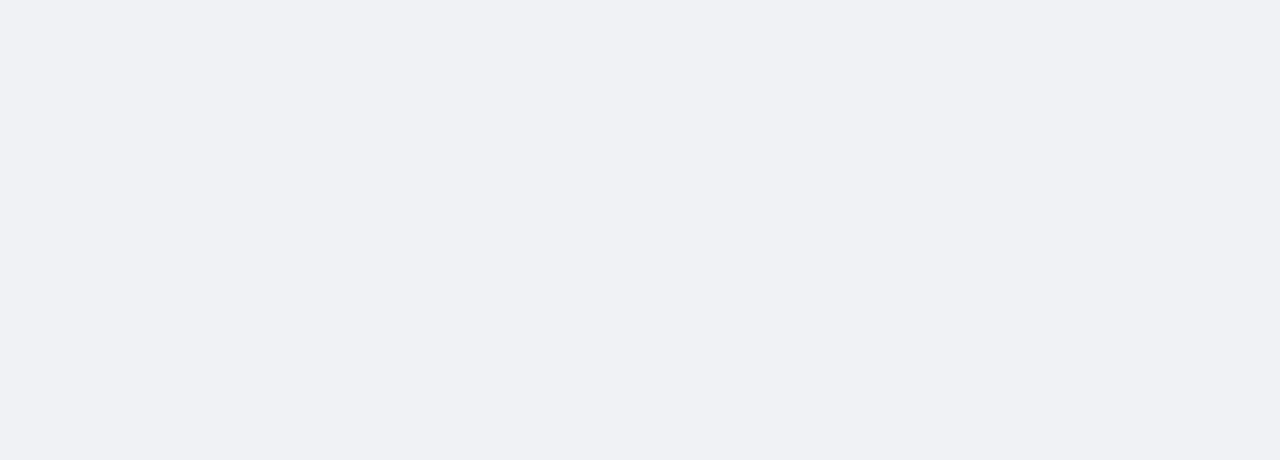
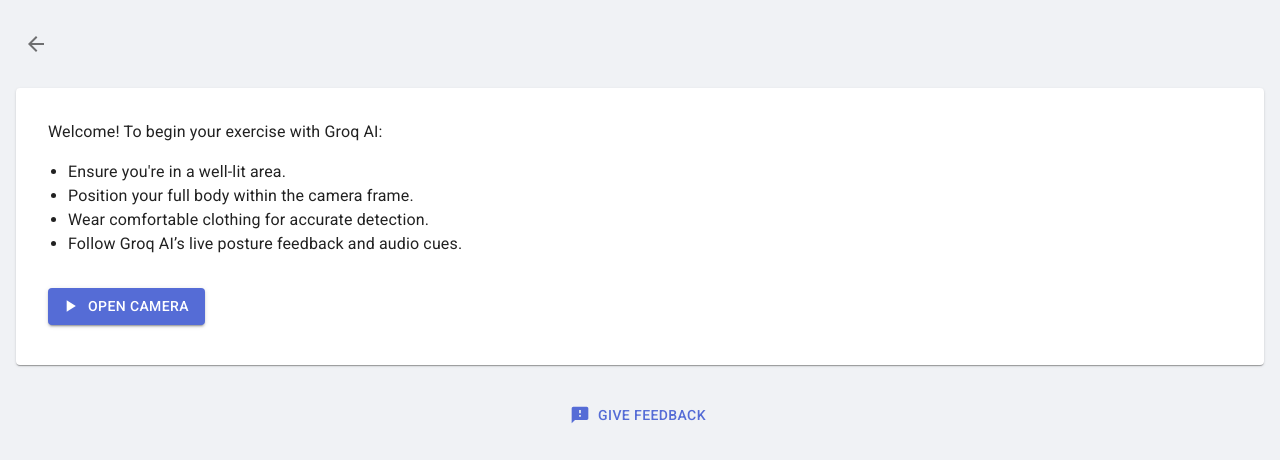
Before and after one commit to dhananjay2403/physioflow-ai, a React (Create React App) app in the folder Frontend/: page /implementation in a window 1280 px wide. Before the commit this address had no page. Shown: the top 460 px of the page. Built offline with nearby package versions, Linux system fonts and the light colour scheme.

Commit message:
Basic working code uploaded

```diff
--- a/Frontend/src/App.js
+++ b/Frontend/src/App.js
@@ -4,6 +4,7 @@
 import GroqAssistant from './components/GroqAssistant';
 import theme from './theme'; // Import your theme
 import Exercises from './components/Exercises';
+import ImplementationPage from './components/ImplementationPage';
 
 const App = () => (
   <ThemeProvider theme={theme}>
@@ -14,6 +15,7 @@
           <Route path="/" element={<HomePage />} />
           <Route path="/chatbot" element={<GroqAssistant />}/>
           <Route path="/exercises" element={<Exercises />}/>
+          <Route path="/implementation" element={<ImplementationPage />} />
         </Routes>
       </Box>
     </BrowserRouter>
--- /dev/null
+++ b/Frontend/src/components/ImplementationPage.jsx
@@ -0,0 +1,173 @@
+import React, { useState, useRef } from 'react';
+import { useLocation, useNavigate } from 'react-router-dom';
+import {
+  Box, Button, Typography, Card, CardContent, CircularProgress, IconButton,
+} from '@mui/material';
+import { ArrowBack, PlayArrow, Stop, Feedback, Repeat, Search, VolumeUp } from '@mui/icons-material';
+import { motion } from 'framer-motion';
+import { startCamera, stopCamera } from '../utils/ImplementationPage';
+
+const ImplementationPage = () => {
+  const navigate = useNavigate();
+  const location = useLocation();
+  const { exerciseName, exerciseDescription } = location.state || {};
+
+  const [cameraActive, setCameraActive] = useState(false);
+  const [sessionEnded, setSessionEnded] = useState(false);
+  const [feedbackText, setFeedbackText] = useState('Groq AI will guide you here...');
+  const videoRef = useRef(null);
+
+  const handleOpenCamera = async () => {
+    setCameraActive(true);
+    await startCamera(videoRef);
+    setFeedbackText('Groq AI is analyzing your posture...');
+  };
+
+  const handleEndSession = async () => {
+    await stopCamera(videoRef);
+    setCameraActive(false);
+    setSessionEnded(true);
+    setFeedbackText('Session ended. Generating report...');
+  };
+
+  const handleRepeat = () => {
+    setSessionEnded(false);
+    handleOpenCamera();
+  };
+
+  return (
+    <Box
+      sx={{
+        px: 2,
+        py: 3,
+        maxWidth: '100%',
+        overflowX: 'hidden',
+        scrollBehavior: 'smooth',
+      }}
+    >
+      <IconButton onClick={() => navigate(-1)}>
+        <ArrowBack />
+      </IconButton>
+
+      <motion.div initial={{ opacity: 0 }} animate={{ opacity: 1 }} transition={{ duration: 0.5 }}>
+        <Typography variant="h4" fontWeight="bold" mb={1}>
+          {exerciseName}
+        </Typography>
+        <Typography variant="subtitle1" color="text.secondary" mb={3}>
+          {exerciseDescription}
+        </Typography>
+      </motion.div>
+
+      <motion.div initial={{ y: 30, opacity: 0 }} animate={{ y: 0, opacity: 1 }}>
+        <Card sx={{ mb: 3, p: 2 }}>
+          <CardContent>
+            <Typography variant="body1" mb={1}>
+              Welcome! To begin your exercise with Groq AI:
+            </Typography>
+            <ul style={{ paddingLeft: '20px' }}>
+              <li>Ensure you're in a well-lit area.</li>
+              <li>Position your full body within the camera frame.</li>
+              <li>Wear comfortable clothing for accurate detection.</li>
+              <li>Follow Groq AI’s live posture feedback and audio cues.</li>
+            </ul>
+            {!cameraActive ? (
+              <Button
+                variant="contained"
+                startIcon={<PlayArrow />}
+                onClick={handleOpenCamera}
+                sx={{ mt: 2 }}
+              >
+                Open Camera
+              </Button>
+            ) : (
+              <Button
+                variant="contained"
+                color="error"
+                startIcon={<Stop />}
+                onClick={handleEndSession}
+                sx={{ mt: 2 }}
+              >
+                End Session
+              </Button>
+            )}
+          </CardContent>
+        </Card>
+      </motion.div>
+
+      {cameraActive && (
+        <motion.div animate={{ y: [50, 0], opacity: [0, 1] }}>
+          <Box display="flex" flexDirection="column" alignItems="center" mb={3}>
+            <video
+              ref={videoRef}
+              autoPlay
+              muted
+              playsInline
+              style={{
+                width: '100%',
+                maxWidth: '600px',
+                borderRadius: '16px',
+                boxShadow: '0 4px 20px rgba(0,0,0,0.2)',
+              }}
+            />
+            <Box
+              mt={2}
+              p={2}
+              width="100%"
+              maxWidth="600px"
+              bgcolor="background.paper"
+              borderRadius="12px"
+              boxShadow={3}
+              position="relative"
+            >
+              <Typography variant="body2">{feedbackText}</Typography>
+              <VolumeUp sx={{ position: 'absolute', right: 16, top: 16, animation: 'pulse 2s infinite' }} />
+            </Box>
+          </Box>
+        </motion.div>
+      )}
+
+      {sessionEnded && (
+        <motion.div initial={{ opacity: 0 }} animate={{ opacity: 1 }} transition={{ delay: 0.5 }}>
+          <Card sx={{ mb: 3, p: 2 }}>
+            <Typography variant="h6">Your Report</Typography>
+            <Typography variant="body2" color="text.secondary" mt={1}>
+              You were mostly correct in your form. Focus on correcting your shoulder posture.
+              We recommend 2 more sets of this exercise today and then follow up with hamstring stretches.
+            </Typography>
+            <Button variant="outlined" sx={{ mt: 2 }}>
+              Download Report as PDF
+            </Button>
+          </Card>
+          <Box display="flex" gap={2} flexWrap="wrap" mb={3}>
+            <Button
+              variant="contained"
+              startIcon={<Repeat />}
+              onClick={handleRepeat}
+            >
+              Repeat Exercise
+            </Button>
+            <Button
+              variant="contained"
+              color="secondary"
+              startIcon={<Search />}
+              onClick={() => navigate('/exercises')}
+            >
+              Search Other Exercises
+            </Button>
+          </Box>
+        </motion.div>
+      )}
+
+      <Box textAlign="center" mt={4}>
+        <Button
+          startIcon={<Feedback />}
+          onClick={() => window.open('https://forms.gle/feedback-link', '_blank')}
+        >
+          Give Feedback
+        </Button>
+      </Box>
+    </Box>
+  );
+};
+
+export default ImplementationPage;
--- /dev/null
+++ b/Frontend/src/utils/ImplementationPage.js
@@ -0,0 +1,18 @@
+export const startCamera = async (videoRef) => {
+    try {
+      const stream = await navigator.mediaDevices.getUserMedia({ video: true });
+      if (videoRef.current) {
+        videoRef.current.srcObject = stream;
+      }
+    } catch (err) {
+      console.error('Camera access denied', err);
+    }
+  };
+
+  export const stopCamera = async (videoRef) => {
+    const stream = videoRef.current?.srcObject;
+    if (stream) {
+      const tracks = stream.getTracks();
+      tracks.forEach((track) => track.stop());
+    }
+  };
--- /dev/null
+++ b/package.json
@@ -0,0 +1,5 @@
+{
+  "dependencies": {
+    "jspdf": "^3.0.1"
+  }
+}
```
Also changed, not shown: 1 other file (tests, documents, lock files or other folders).
